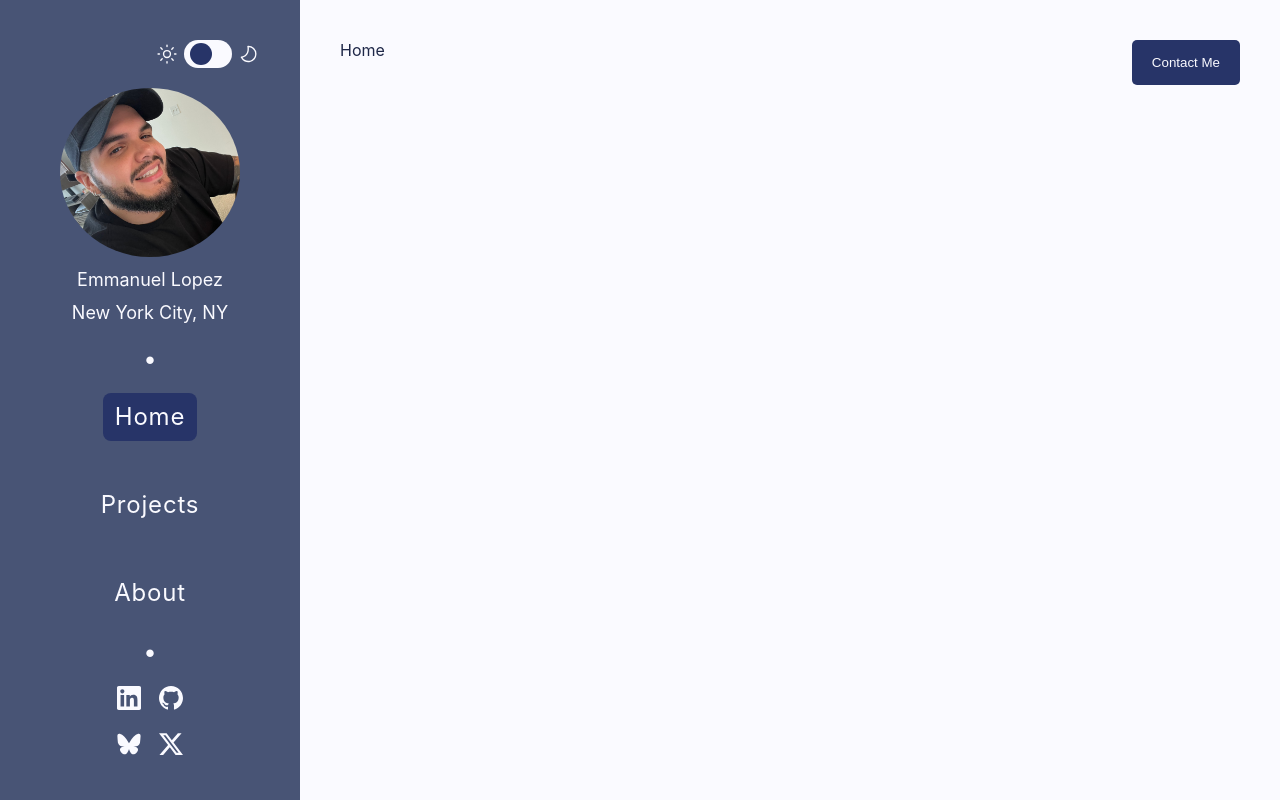
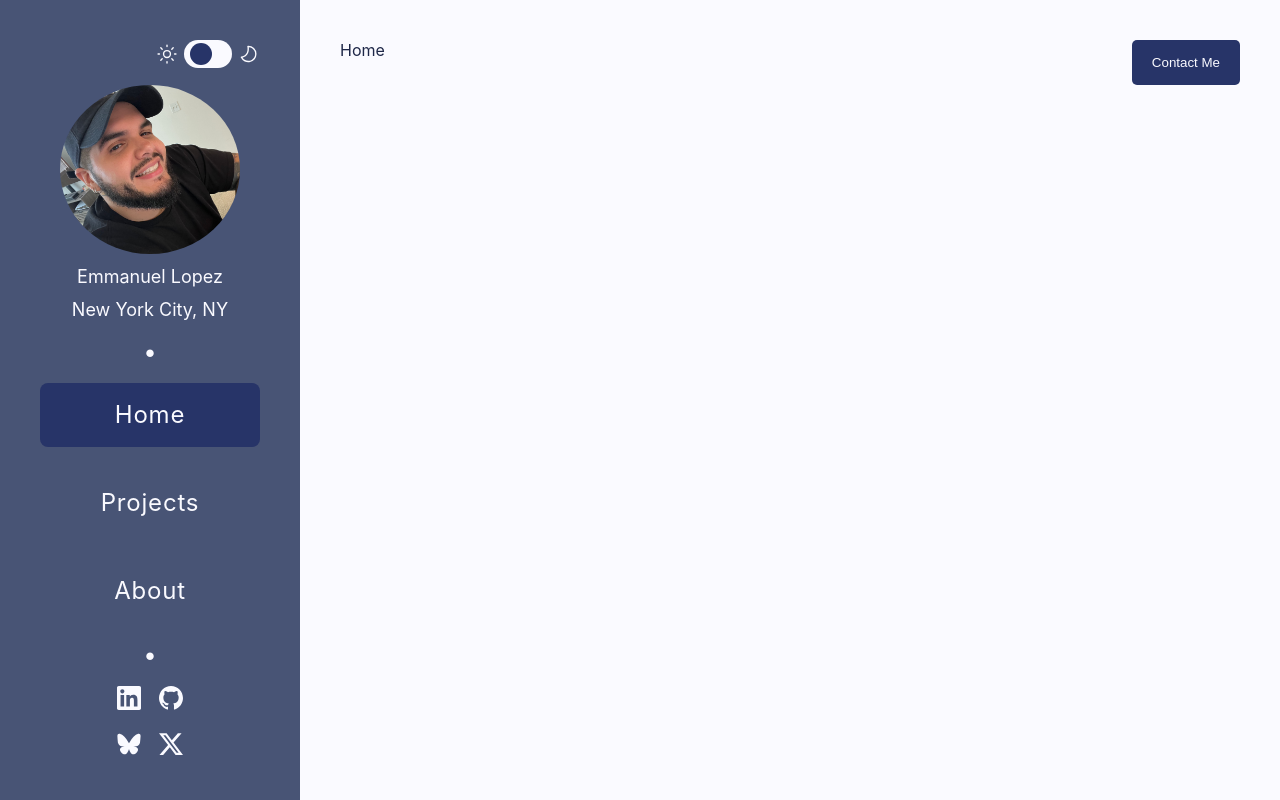
Before and after one commit to EmLopezDev/portfolio, a React (Vite) app: page / in a window 1280 px wide. Built offline with nearby package versions, Linux system fonts and the light colour scheme.

Commit message:
updated nav item style

```diff
--- a/src/components/Nav/NavItem.tsx
+++ b/src/components/Nav/NavItem.tsx
@@ -7,8 +7,13 @@ function NavItem({ path, pathName }: Omit<NavDataType, "id">) {
     const location = useLocation();
     const active = location.pathname === path;
     return (
-        <li className={`nav__list--item ${active ? "active" : ""}`}>
-            <Link to={path}>{capitalize(pathName)}</Link>
+        <li>
+            <Link
+                className={`nav__list--item ${active ? "active" : ""}`}
+                to={path}
+            >
+                {capitalize(pathName)}
+            </Link>
         </li>
     );
 }
--- a/src/scss/components/_nav.scss
+++ b/src/scss/components/_nav.scss
@@ -1,19 +1,21 @@
 @use "../utils/" as u;
 
 .nav {
+    width: 100%;
     &__list {
         display: flex;
         flex-direction: column;
-        align-items: center;
-        gap: u.rem(40);
+        gap: u.rem(24);
         font-size: u.rem(24);
         color: var(--secondary-text-color);
 
         &--item {
+            width: 100%;
             display: flex;
+            justify-content: center;
             line-height: 100%;
             letter-spacing: u.rem(0.8);
-            padding: 12px;
+            padding: u.rem(20);
 
             &:hover {
                 background-color: var(--terciary-bg-color);
```
